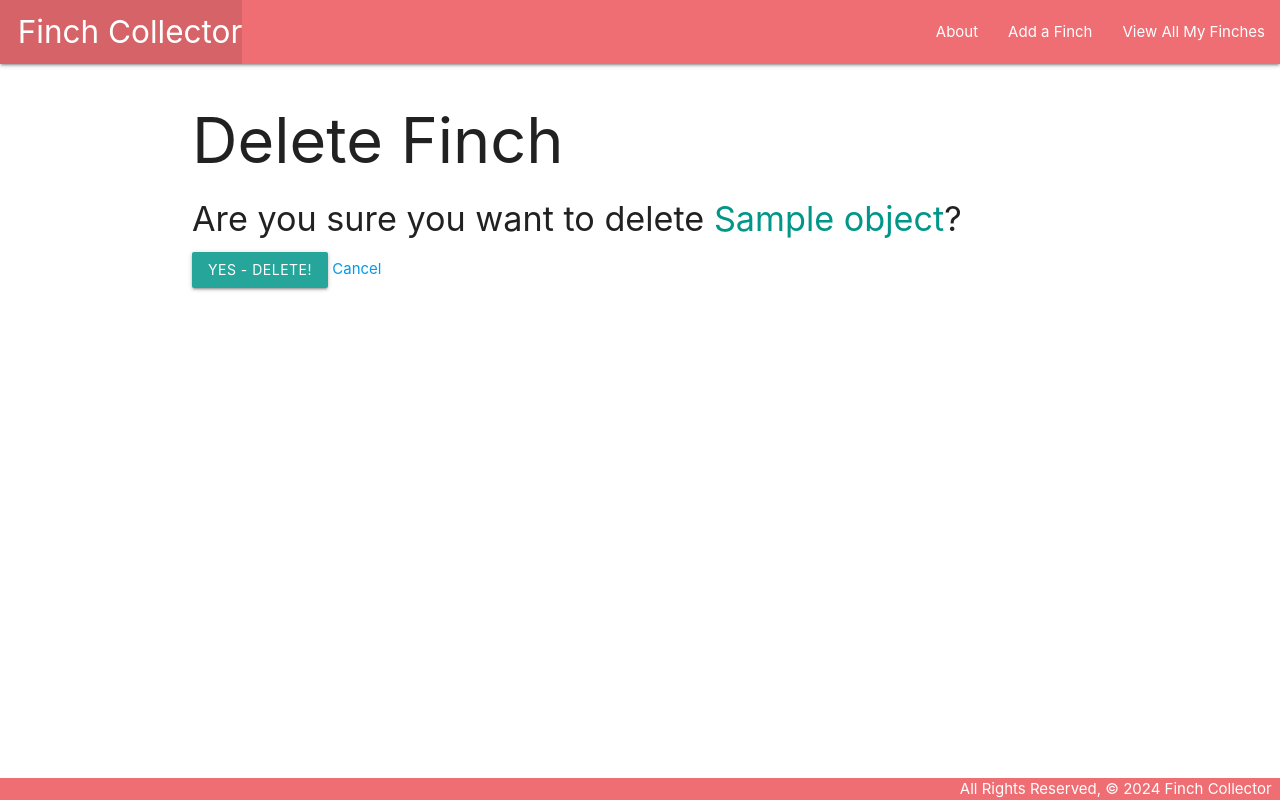
After one commit to benlcohn/finchcollector, a Django app: template main_app/templates/main_app/finch_confirm_delete.html in a window 1280 px wide. The commit adds this page. Run offline with Django 4.2, Linux system fonts and the light colour scheme; the template is opened without the code that fills it: most values are stand-ins (such as "Sample title", 1, 10 or a date in 2020).

Commit message:
part 3 upates, create edit delete functionality, CBVs

```diff
--- a/main_app/templates/base.html
+++ b/main_app/templates/base.html
@@ -15,11 +15,12 @@
     <nav>
       <div class="nav-wrapper">
         <ul>
-          <li><a href="/" class="left brand-logo">&nbsp;&nbsp;Finch Collector</a></li>
+          <li><a href="{% url 'home' %}" class="left brand-logo">&nbsp;&nbsp;Finch Collector</a></li>
         </ul>
         <ul class="right">
-          <li><a href="/about">About</a></li>
-          <li><a href="/finches">View All My Finches</a></li>
+          <li><a href="{% url 'about' %}">About</a></li>
+          <li><a href="{% url 'finches_create' %}">Add a Finch</a></li>
+          <li><a href="{% url 'index' %}">View All My Finches</a></li>
         </ul>
       </div>
     </nav>
--- a/main_app/templates/finches/detail.html
+++ b/main_app/templates/finches/detail.html
@@ -14,6 +14,10 @@
       <p>Age: Egg</p>
     {% endif %}
   </div>
+  <div class="card-action">
+    <a href="{% url 'finches_update' finch.id %}">Edit</a>
+    <a href="{% url 'finches_delete' finch.id %}">Delete</a>
+  </div>
 </div>
 
 {% endblock %}
--- /dev/null
+++ b/main_app/templates/main_app/finch_confirm_delete.html
@@ -0,0 +1,13 @@
+{% extends 'base.html' %}
+
+{% block content %}
+  <h1>Delete Finch</h1>
+
+  <h4>Are you sure you want to delete <span class="teal-text">{{ object.name }}</span>?</h4>
+
+  <form action="" method="POST">
+    {% csrf_token %}
+    <input type="submit" value="Yes - Delete!" class="btn">
+    <a href="{% url 'detail' finch.id %}">Cancel</a>
+  </form>
+{% endblock %}
--- a/main_app/urls.py
+++ b/main_app/urls.py
@@ -7,4 +7,8 @@ urlpatterns = [
   # route for cats index
   path('finches/', views.finches_index, name='index'),
   path('finches/<int:finch_id>/', views.finches_detail, name='detail'),
+  path('finches/create/', views.FinchCreate.as_view(), name='cats_create'),
+  path('finches/<int:pk>/update/', views.FinchUpdate.as_view(), name='finches_update'),
+  path('finches/<int:pk>/delete/', views.FinchDelete.as_view(), name='finches_delete'),
+
 ]
```
Also changed, not shown: main_app/templates/main_app/finch_form.html (added, +21 -0 lines), main_app/views.py (+13 -0 lines).
